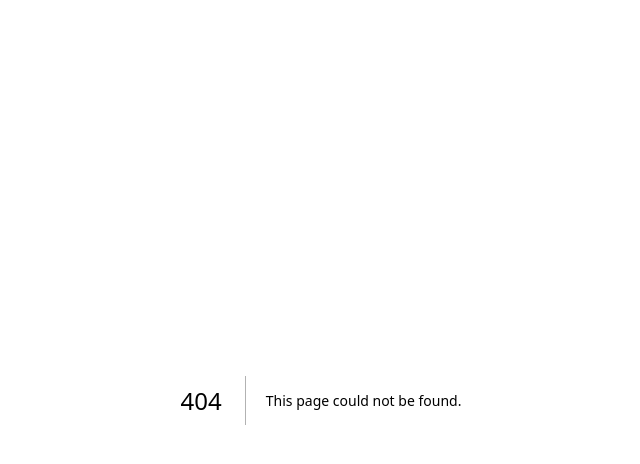
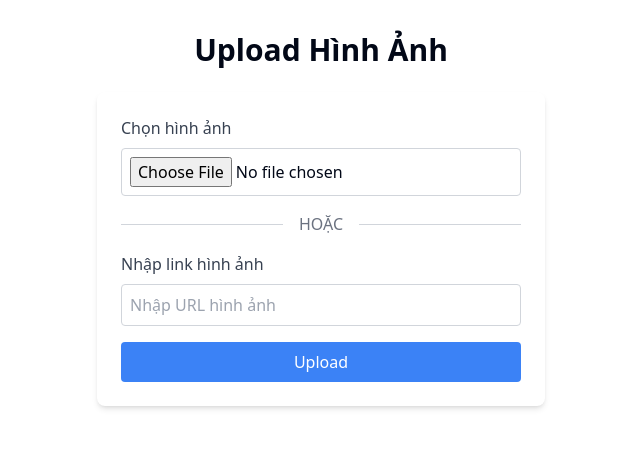
Before and after one commit to anhhuy007/ai-video-generator, a Next.js app: page /uploadImage in a window 1280 px wide. Before the commit this address had no page. Shown: the top 464 px of the page, without its empty margins (319-959 px from the left). Built offline with nearby package versions, Linux system fonts and the light colour scheme.

Commit message:
fix: ui upload

```diff
--- a/app/HomePage/page.tsx
+++ b/app/HomePage/page.tsx
@@ -36,6 +36,13 @@ export default function HomePage() {
         >
           Upload Âm Thanh
         </Link>
+
+        <Link
+          href='/uploadImage'
+          className='rounded bg-yellow-500 px-6 py-4 text-center font-bold text-white hover:bg-orange-700'
+        >
+          Upload Ảnh
+        </Link>
       </div>
     </div>
   )
--- a/app/api/upload/image/route.ts
+++ b/app/api/upload/image/route.ts
@@ -3,7 +3,7 @@ import { v2 as cloudinary } from 'cloudinary'
 import { writeFile, unlink } from 'fs/promises'
 import path from 'path'
 import os from 'os'
-// app/api/upload/image/route.ts
+
 // Cấu hình Cloudinary
 cloudinary.config({
   cloud_name: process.env.CLOUDINARY_CLOUD_NAME,
--- /dev/null
+++ b/app/uploadImage/components/UploadImageForm.tsx
@@ -0,0 +1,212 @@
+'use client'
+import { useState } from 'react'
+// app/uploadImage/components/UploadImageForm.tsx
+export default function UploadImageForm() {
+  const [file, setFile] = useState<File | null>(null)
+  const [imageUrl, setImageUrl] = useState<string>('')
+  const [base64Image, setBase64Image] = useState<string>('')
+  const [uploading, setUploading] = useState<boolean>(false)
+  const [uploadedUrl, setUploadedUrl] = useState<string>('')
+  const [fileName, setFileName] = useState<string>('')
+  const [preview, setPreview] = useState<string>('')
+  const [error, setError] = useState<string>('')
+
+  const handleFileChange = (e: React.ChangeEvent<HTMLInputElement>) => {
+    const selectedFile = e.target.files?.[0] || null
+
+    // Clear previous data
+    setFile(selectedFile)
+    setImageUrl('')
+    setError('')
+    setUploadedUrl('')
+
+    if (selectedFile) {
+      setFileName(selectedFile.name)
+
+      // Create image preview
+      const reader = new FileReader()
+      reader.onload = event => {
+        if (event.target?.result) {
+          setPreview(event.target.result as string)
+          setBase64Image(event.target.result as string)
+        }
+      }
+      reader.readAsDataURL(selectedFile)
+    } else {
+      setPreview('')
+      setBase64Image('')
+    }
+  }
+
+  const handleUrlChange = (e: React.ChangeEvent<HTMLInputElement>) => {
+    const url = e.target.value
+    setImageUrl(url)
+    setFile(null)
+    setFileName('')
+    setBase64Image('')
+    setPreview('')
+    setError('')
+    setUploadedUrl('')
+  }
+
+  const validateImageUrl = (url: string) => {
+    if (!url) return false
+    return (
+      url.match(/\.(jpeg|jpg|gif|png|webp|bmp|svg)$/i) !== null ||
+      url.startsWith('http') ||
+      url.startsWith('https')
+    )
+  }
+
+  const handleUpload = async () => {
+    setError('')
+
+    if (file && base64Image) {
+      // Upload using base64 method
+      setUploading(true)
+      try {
+        const response = await fetch('/api/upload/image', {
+          method: 'POST',
+          headers: {
+            'Content-Type': 'application/json'
+          },
+          body: JSON.stringify({ base64Image })
+        })
+
+        const data = await response.json()
+
+        if (data.url) {
+          setUploadedUrl(data.url)
+        } else {
+          setError('Upload thất bại: ' + (data.error || 'Lỗi không xác định'))
+        }
+      } catch (error) {
+        setError('Có lỗi xảy ra khi tải lên')
+        console.error(error)
+      } finally {
+        setUploading(false)
+      }
+    } else if (imageUrl) {
+      if (!validateImageUrl(imageUrl)) {
+        setError('URL không hợp lệ hoặc không phải là URL hình ảnh')
+        return
+      }
+
+      // Upload using URL
+      setUploading(true)
+      try {
+        const response = await fetch('/api/upload/image/url', {
+          method: 'POST',
+          headers: {
+            'Content-Type': 'application/json'
+          },
+          body: JSON.stringify({ imageUrl })
+        })
+
+        const data = await response.json()
+
+        if (data.url) {
+          setUploadedUrl(data.url)
+        } else {
+          setError('Upload thất bại: ' + (data.error || 'Lỗi không xác định'))
+        }
+      } catch (error) {
+        setError('Có lỗi xảy ra khi tải lên')
+        console.error(error)
+      } finally {
+        setUploading(false)
+      }
+    } else {
+      setError('Hãy chọn file hoặc nhập link hình ảnh!')
+    }
+  }
+
+  const handlePreviewError = () => {
+    setPreview('')
+    setError('Không thể hiển thị hình ảnh từ URL này')
+  }
+
+  return (
+    <div className='mx-auto max-w-md rounded-lg bg-white p-6 shadow-md'>
+      <div className='mb-4'>
+        <label className='mb-2 block text-gray-700'>Chọn hình ảnh</label>
+        <input
+          type='file'
+          accept='image/*'
+          onChange={handleFileChange}
+          className='w-full rounded border border-gray-300 p-2'
+        />
+        {fileName && (
+          <p className='mt-1 text-sm text-gray-500'>Đã chọn: {fileName}</p>
+        )}
+      </div>
+
+      <div className='mb-4'>
+        <div className='my-4 flex items-center'>
+          <div className='flex-grow border-t border-gray-300'></div>
+          <span className='mx-4 text-gray-500'>HOẶC</span>
+          <div className='flex-grow border-t border-gray-300'></div>
+        </div>
+
+        <label className='mb-2 block text-gray-700'>Nhập link hình ảnh</label>
+        <input
+          type='text'
+          placeholder='Nhập URL hình ảnh'
+          value={imageUrl}
+          onChange={handleUrlChange}
+          className='w-full rounded border border-gray-300 p-2'
+        />
+        {imageUrl && validateImageUrl(imageUrl) && (
+          <button
+            onClick={() => setPreview(imageUrl)}
+            className='mt-2 text-sm text-blue-500 hover:text-blue-700'
+          >
+            Xem trước hình ảnh
+          </button>
+        )}
+      </div>
+
+      {preview && (
+        <div className='mb-4'>
+          <p className='mb-2 text-sm text-gray-700'>Xem trước:</p>
+          <img
+            src={preview}
+            alt='Preview'
+            className='h-auto max-h-64 w-full rounded border object-contain'
+            onError={handlePreviewError}
+          />
+        </div>
+      )}
+
+      {error && (
+        <div className='mb-4 rounded border border-red-400 bg-red-100 p-2 text-red-700'>
+          {error}
+        </div>
+      )}
+
+      <button
+        onClick={handleUpload}
+        disabled={uploading}
+        className='w-full rounded bg-blue-500 px-4 py-2 text-white hover:bg-blue-600 disabled:bg-blue-300'
+      >
+        {uploading ? 'Đang tải lên...' : 'Upload'}
+      </button>
+
+      {uploadedUrl && (
+        <div className='mt-6'>
+          <h3 className='mb-2 text-lg font-semibold'>Hình ảnh đã tải lên:</h3>
+          <img
+            src={uploadedUrl}
+            alt='Uploaded'
+            className='h-auto max-h-64 w-full rounded border object-contain'
+          />
+          <p className='mt-2 break-all text-sm text-blue-600'>
+            <a href={uploadedUrl} target='_blank' rel='noopener noreferrer'>
+              {uploadedUrl}
+            </a>
+          </p>
+        </div>
+      )}
+    </div>
+  )
+}
--- /dev/null
+++ b/app/uploadImage/page.tsx
@@ -0,0 +1,10 @@
+import UploadImageForm from './components/UploadImageForm'
+// app/uploadImage/page.tsx
+export default function UploadImagePage() {
+  return (
+    <div className='container mx-auto px-4 py-8'>
+      <h1 className='mb-6 text-center text-3xl font-bold'>Upload Hình Ảnh</h1>
+      <UploadImageForm />
+    </div>
+  )
+}
```
